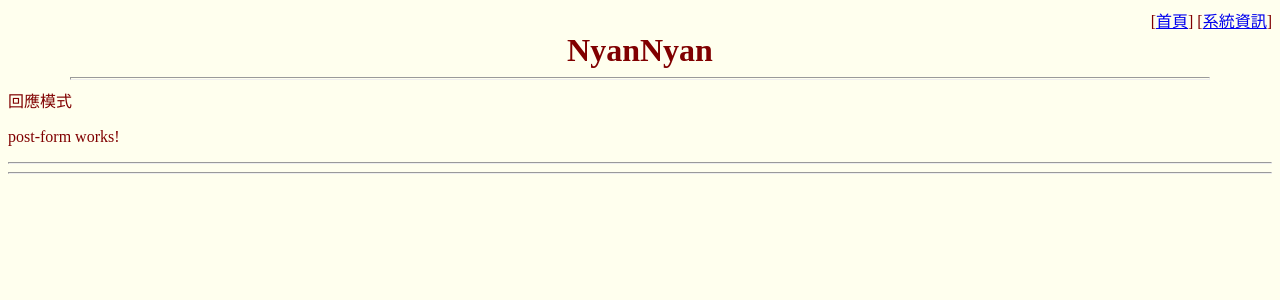
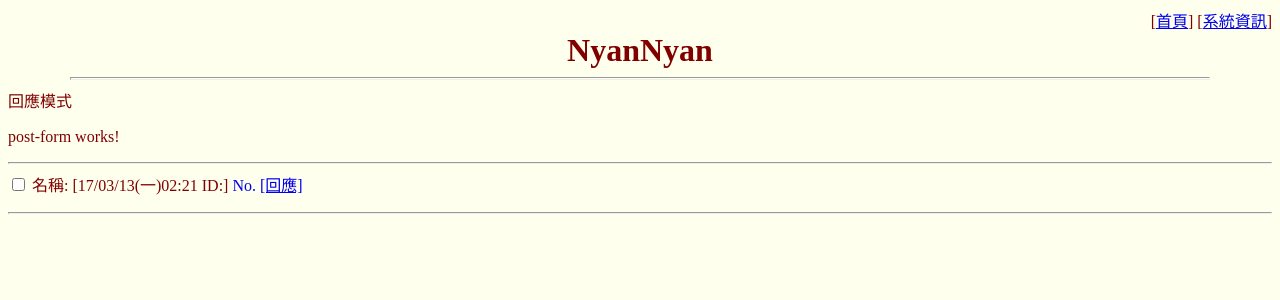
Before and after one commit to PixNyanNyan/PixNyanNyan, an Angular app: page /thread/1 in a window 1280 px wide. Shown: the top 300 px of the page. Built offline with nearby package versions, Linux system fonts and the light colour scheme.

Commit message:
定義 Post 型別

```diff
--- /dev/null
+++ b/src/app/appService.ts
@@ -0,0 +1,27 @@
+import { Injectable } from '@angular/core';
+import { Http, Response, Headers, ResponseContentType } from '@angular/http';
+import { Observable } from 'rxjs';
+
+import 'rxjs/add/operator/map'
+
+/**
+ * 伺服器服務
+ */
+@Injectable()
+export class AppService {
+
+    constructor(private http: Http) {
+    }
+}
+
+export class Post {
+    no: number;
+    title?: string;
+    author?: string;
+    created_at: Date | string;
+    imageFileName?: string;
+    imageFileSize?: number;
+    id: string;
+    message: string;
+    replies?: Post[];
+}
--- a/src/app/home/home.component.ts
+++ b/src/app/home/home.component.ts
@@ -1,4 +1,6 @@
 import { Component, OnInit } from '@angular/core';
+
+import { Post } from '../appService';
 
 @Component({
   selector: 'app-home',
@@ -7,8 +9,7 @@ import { Component, OnInit } from '@angular/core';
 })
 export class HomeComponent implements OnInit {
 
-  threads: any[] = [
-    [
+  threads: Post[] = [
       {
         no: 1,
         title: '無標題',
@@ -17,40 +18,8 @@ export class HomeComponent implements OnInit {
         imageFileName: '123.jpg',
         imageFileSize: 123,
         id: '炫炮ID1',
-        message: '無內文1'
-      },
-      {
-        no: 2,
-        title: '無標題',
-        author: '無名氏',
-        created_at: 'yyyy-MM-ddTHH:mm:ssZ',
-        imageFileName: '',
-        imageFileSize: 123,
-        id: '炫炮ID2',
-        message: '無內文2'
-      },
-      {
-        no: 3,
-        title: '無標題',
-        author: '無名氏',
-        created_at: 'yyyy-MM-ddTHH:mm:ssZ',
-        imageFileName: '',
-        imageFileSize: 123,
-        id: '炫炮ID2',
-        message: '無內文3'
-      }
-    ],
-    [
-      {
-        no: 1,
-        title: '無標題',
-        author: '無名氏',
-        created_at: 'yyyy-MM-ddTHH:mm:ssZ',
-        imageFileName: '123.jpg',
-        imageFileSize: 123,
-        id: '炫炮ID1',
-        message: '無內文1'
-      },
+        message: '無內文1',
+        replies: [
           {
             no: 2,
             title: '無標題',
@@ -72,6 +41,39 @@ export class HomeComponent implements OnInit {
             message: '無內文3'
           }
         ]
+      },
+      {
+        no: 1,
+        title: '無標題',
+        author: '無名氏',
+        created_at: 'yyyy-MM-ddTHH:mm:ssZ',
+        imageFileName: '123.jpg',
+        imageFileSize: 123,
+        id: '炫炮ID1',
+        message: '無內文1',
+        replies: [
+          {
+            no: 2,
+            title: '無標題',
+            author: '無名氏',
+            created_at: 'yyyy-MM-ddTHH:mm:ssZ',
+            imageFileName: '',
+            imageFileSize: 123,
+            id: '炫炮ID2',
+            message: '無內文2'
+          },
+          {
+            no: 3,
+            title: '無標題',
+            author: '無名氏',
+            created_at: 'yyyy-MM-ddTHH:mm:ssZ',
+            imageFileName: '',
+            imageFileSize: 123,
+            id: '炫炮ID2',
+            message: '無內文3'
+          }
+        ]
+      }
   ];
 
   constructor() { }
--- a/src/app/thread-post/thread-post.component.html
+++ b/src/app/thread-post/thread-post.component.html
@@ -1,9 +1,19 @@
-<div [ngClass]="{'threadpost': firstPost, 'reply': !firstPost}" *ngFor="let post of thread; let firstPost = first;" id="r564088">
+<div class="threadpost" [id]="'r' + thread?.no">
+  <div *ngIf="thread?.imageFileName">
+    檔名：<a href="http://myth.nagatoyuki.org/src/1489539217048.jpg" rel="_blank">1489539217048.jpg</a>-(12 KB, 468x265) <small>[以預覽圖顯示]</small><br /><a href="http://myth.nagatoyuki.org/src/1489539217048.jpg" rel="_blank"><img src="http://myth.nagatoyuki.org/thumb/1489539217048s.jpg" style="width: 250px; height: 142px;" class="img" alt="12 KB" title="12 KB" /></a>
+  </div>
+  <input type="checkbox" [name]="thread?.no" value="delete" /><span class="title">{{thread?.message}}</span>
+  名稱: <span class="name">{{thread?.author}}</span> [17/03/13(一)02:21 ID:{{thread?.id}}] <a href="pixmicat.php?res=564088#q564088" class="qlink">No.{{thread?.no}}</a>&nbsp;<a [routerLink]="['thread', thread?.no]" >[回應]</a>
+  <div class="quote" [innerHTML]="thread?.message"></div>
+</div>
+
+<div class="reply" *ngFor="let post of thread?.replies" [id]="'r' + post.no">
   <div *ngIf="post.imageFileName">
     檔名：<a href="http://myth.nagatoyuki.org/src/1489539217048.jpg" rel="_blank">1489539217048.jpg</a>-(12 KB, 468x265) <small>[以預覽圖顯示]</small><br /><a href="http://myth.nagatoyuki.org/src/1489539217048.jpg" rel="_blank"><img src="http://myth.nagatoyuki.org/thumb/1489539217048s.jpg" style="width: 250px; height: 142px;" class="img" alt="12 KB" title="12 KB" /></a>
   </div>
   <input type="checkbox" [name]="post.no" value="delete" /><span class="title">{{post.message}}</span>
-  名稱: <span class="name">{{post.author}}</span> [17/03/13(一)02:21 ID:{{post.id}}] <a href="pixmicat.php?res=564088#q564088" class="qlink">No.{{post.no}}</a>&nbsp;<a [routerLink]="['thread', post.no]" *ngIf="firstPost">[回應]</a>
+  名稱: <span class="name">{{post.author}}</span> [17/03/13(一)02:21 ID:{{post.id}}] <a href="pixmicat.php?res=564088#q564088" class="qlink">No.{{post.no}}</a>&nbsp;
   <div class="quote" [innerHTML]="post.message"></div>
 </div>
+
 <hr />
--- a/src/app/thread-post/thread-post.component.ts
+++ b/src/app/thread-post/thread-post.component.ts
@@ -1,4 +1,6 @@
 import { Component, Input, OnInit } from '@angular/core';
+
+import { Post } from '../appService';
 
 @Component({
   selector: 'thread-post',
@@ -8,7 +10,7 @@ import { Component, Input, OnInit } from '@angular/core';
 export class ThreadPostComponent implements OnInit {
 
   @Input()
-  thread: any;
+  thread: Post;
 
   constructor() { }
 
```
Lines whose indentation alone changed are shown as unchanged.
